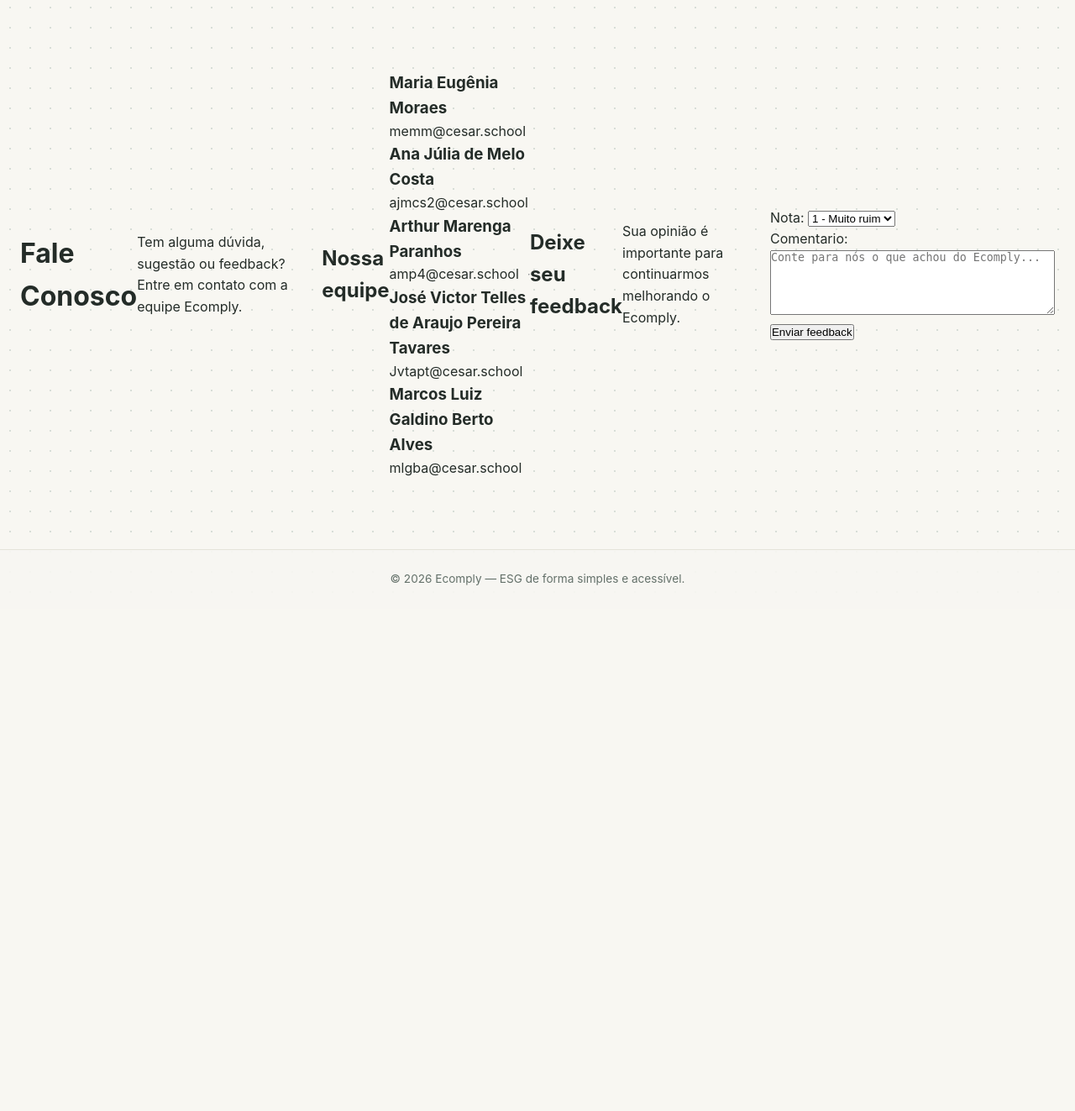
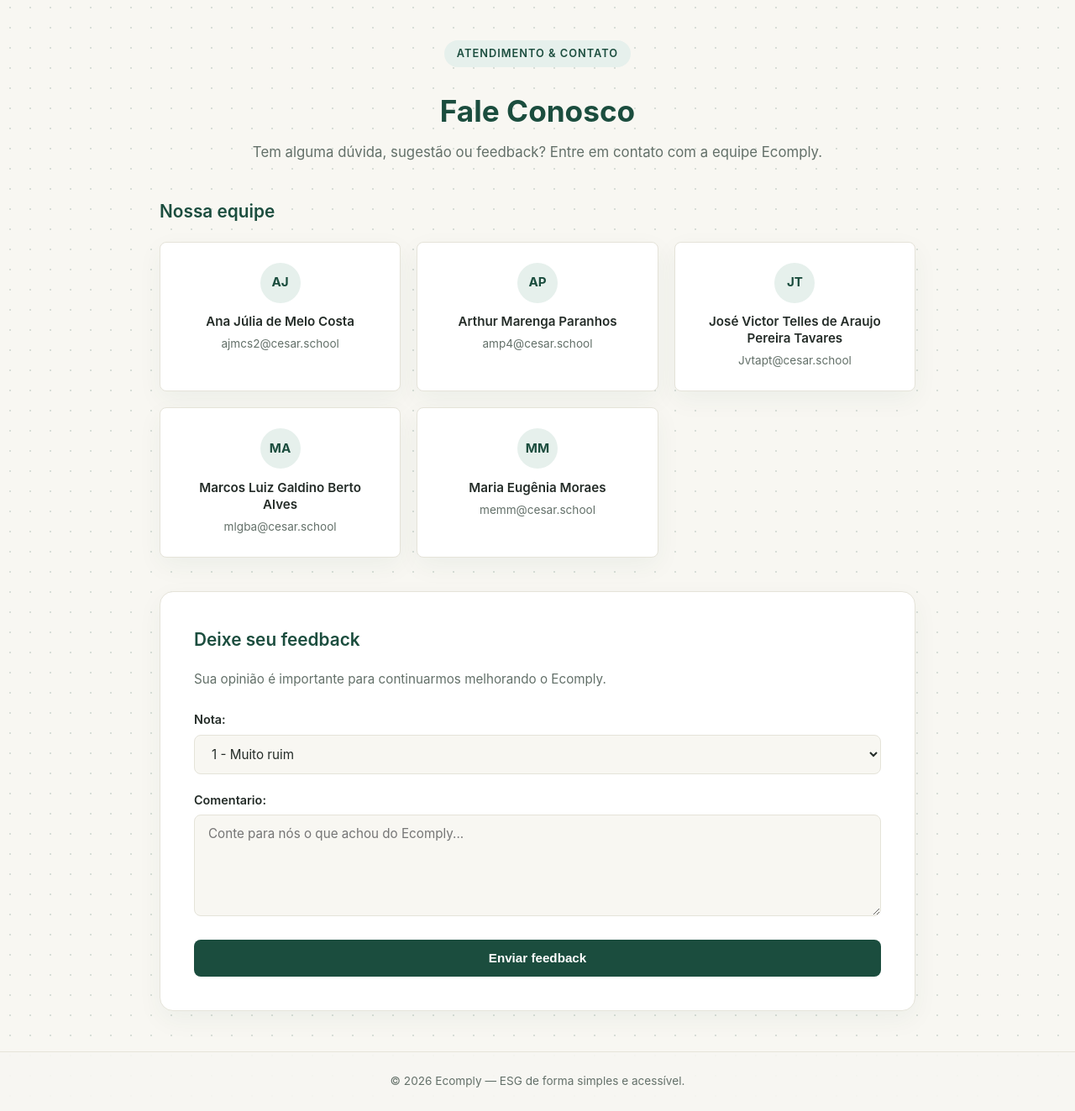
Before and after one commit to mariaeugeniamoraes/projeto_fds_2026.2, a Django app: page /fale-conosco/ in a window 1280 px wide. Shown: the part 75-1398 px from the top of the page at 84% size. Before the commit the page ends 772 px from the top, so only its background shows below. Run offline with Django 5.2, Linux system fonts and the light colour scheme; the visitor is signed in with stand-in values (Sample User, id 1).

Commit message:
Refina o feedbak.html e cria o CSS para o mesmo.

```diff
--- a/core/static/core/css/style.css
+++ b/core/static/core/css/style.css
@@ -260,3 +260,167 @@ a {
         padding: 2rem 1.2rem;
     }
 }
+
+/* ==========================================
+   9. PÁGINA DE FEEDBACK / FALE CONOSCO
+   ========================================== */
+.feedback-container {
+    width: 100%;
+    max-width: 900px;
+    margin: 0 auto;
+    display: flex;
+    flex-direction: column;
+    gap: 2.5rem;
+}
+
+.feedback-header {
+    text-align: center;
+}
+
+.page-title {
+    font-size: clamp(1.8rem, 3.5vw, 2.2rem);
+    color: var(--primary-green);
+    font-weight: 700;
+    margin-bottom: 0.5rem;
+}
+
+.page-subtitle {
+    font-size: 1.05rem;
+    color: var(--text-muted);
+}
+
+.section-title {
+    font-size: 1.3rem;
+    color: var(--primary-green);
+    margin-bottom: 1.2rem;
+    font-weight: 600;
+}
+
+/* Grid da Equipe */
+.team-grid {
+    display: grid;
+    grid-template-columns: repeat(auto-fit, minmax(240px, 1fr));
+    gap: 1.2rem;
+}
+
+.team-card {
+    background-color: var(--card-bg);
+    border: 1px solid var(--border-color);
+    border-radius: var(--radius-sm);
+    padding: 1.5rem;
+    display: flex;
+    flex-direction: column;
+    align-items: center;
+    text-align: center;
+    box-shadow: var(--shadow-subtle);
+    transition: transform 0.2s ease, border-color 0.2s ease;
+}
+
+.team-card:hover {
+    transform: translateY(-2px);
+    border-color: var(--primary-green);
+}
+
+.member-avatar {
+    width: 48px;
+    height: 48px;
+    border-radius: 50%;
+    background-color: var(--accent-green-light);
+    color: var(--primary-green);
+    font-weight: 700;
+    font-size: 0.95rem;
+    display: flex;
+    align-items: center;
+    justify-content: center;
+    margin-bottom: 0.8rem;
+}
+
+.member-name {
+    font-size: 0.95rem;
+    font-weight: 600;
+    color: var(--text-main);
+    margin-bottom: 0.4rem;
+    line-height: 1.3;
+}
+
+.member-email {
+    font-size: 0.85rem;
+    color: var(--text-muted);
+    word-break: break-all;
+}
+
+.member-email:hover {
+    color: var(--primary-green);
+    text-decoration: underline;
+}
+
+/* Card do Formulário de Feedback */
+.feedback-form-card {
+    background-color: var(--card-bg);
+    border: 1px solid var(--border-color);
+    border-radius: var(--radius-lg);
+    padding: 2.5rem;
+    box-shadow: var(--shadow-subtle);
+}
+
+.form-description {
+    font-size: 0.95rem;
+    color: var(--text-muted);
+    margin-bottom: 1.5rem;
+}
+
+/* Estilização dos Campos do Form Django (form.as_p) */
+.django-form-fields p {
+    margin-bottom: 1.2rem;
+    display: flex;
+    flex-direction: column;
+    gap: 0.4rem;
+}
+
+.django-form-fields label {
+    font-size: 0.9rem;
+    font-weight: 600;
+    color: var(--text-main);
+}
+
+.django-form-fields input,
+.django-form-fields textarea,
+.django-form-fields select {
+    width: 100%;
+    padding: 0.75rem 1rem;
+    font-size: 0.95rem;
+    font-family: inherit;
+    border: 1px solid var(--border-color);
+    border-radius: var(--radius-sm);
+    background-color: var(--bg-color);
+    color: var(--text-main);
+    outline: none;
+    transition: border-color 0.2s ease, box-shadow 0.2s ease;
+}
+
+.django-form-fields textarea {
+    min-height: 120px;
+    resize: vertical;
+}
+
+.django-form-fields input:focus,
+.django-form-fields textarea:focus,
+.django-form-fields select:focus {
+    border-color: var(--primary-green);
+    box-shadow: 0 0 0 3px var(--accent-green-light);
+}
+
+.btn-block {
+    width: 100%;
+    margin-top: 0.5rem;
+}
+
+.auth-notice {
+    text-align: center;
+    padding: 1rem 0;
+}
+
+.auth-notice p {
+    color: var(--text-muted);
+    margin-bottom: 1.2rem;
+}
--- a/core/templates/core/feedback.html
+++ b/core/templates/core/feedback.html
@@ -4,96 +4,84 @@
 Fale Conosco | Ecomply
 {% endblock %}
 
+{% block content %}
+<section class="feedback-container">
 
-{% block content %}
-
-    <h1>Fale Conosco</h1>
-
-    <p>
-        Tem alguma dúvida, sugestão ou feedback?
-        Entre em contato com a equipe Ecomply.
+    <!-- Cabeçalho-->
+    <div class="feedback-header">
+        <span class="badge">Atendimento & Contato</span>
+        <h1 class="page-title">Fale Conosco</h1>
+        <p class="page-subtitle">
+            Tem alguma dúvida, sugestão ou feedback? Entre em contato com a equipe Ecomply.
         </p>
-
-
-    <h2>Nossa equipe</h2>
-
-    <div>
-
-        <h3>Maria Eugênia Moraes</h3>
-        <p>
-            <a href="mailto:memm@cesar.school">
-                memm@cesar.school
-            </a>
-        </p>
-
-        <h3>Ana Júlia de Melo Costa</h3>
-        <p>
-            <a href="mailto:ajmcs2@cesar.school">
-                ajmcs2@cesar.school
-            </a>
-        </p>
-
-        <h3>Arthur Marenga Paranhos</h3>
-        <p>
-            <a href="mailto:amp4@cesar.school">
-                amp4@cesar.school
-            </a>
-        </p>
-
-        <h3>José Victor Telles de Araujo Pereira Tavares</h3>
-        <p>
-            <a href="mailto:Jvtapt@cesar.school">
-                Jvtapt@cesar.school
-            </a>
-        </p>
-
-        <h3>Marcos Luiz Galdino Berto Alves</h3>
-        <p>
-            <a href="mailto:mlgba@cesar.school">
-                mlgba@cesar.school
-            </a>
-        </p>
-
     </div>
 
+    <!-- Seção da Equipe -->
+    <section class="team-section">
+        <h2 class="section-title">Nossa equipe</h2>
 
-    <hr>
+        <div class="team-grid">
+            <div class="team-card">
+                <div class="member-avatar">AJ</div>
+                <h3 class="member-name">Ana Júlia de Melo Costa</h3>
+                <a href="mailto:ajmcs2@cesar.school" class="member-email">ajmcs2@cesar.school</a>
+            </div>
 
+            <div class="team-card">
+                <div class="member-avatar">AP</div>
+                <h3 class="member-name">Arthur Marenga Paranhos</h3>
+                <a href="mailto:amp4@cesar.school" class="member-email">amp4@cesar.school</a>
+            </div>
 
-    <h2>Deixe seu feedback</h2>
+            <div class="team-card">
+                <div class="member-avatar">JT</div>
+                <h3 class="member-name">José Victor Telles de Araujo Pereira Tavares</h3>
+                <a href="mailto:Jvtapt@cesar.school" class="member-email">Jvtapt@cesar.school</a>
+            </div>
 
-    <p>
+            <div class="team-card">
+                <div class="member-avatar">MA</div>
+                <h3 class="member-name">Marcos Luiz Galdino Berto Alves</h3>
+                <a href="mailto:mlgba@cesar.school" class="member-email">mlgba@cesar.school</a>
+            </div>
+
+            <div class="team-card">
+                <div class="member-avatar">MM</div>
+                <h3 class="member-name">Maria Eugênia Moraes</h3>
+                <a href="mailto:memm@cesar.school" class="member-email">memm@cesar.school</a>
+            </div>
+        </div>
+    </section>
+
+    <!-- Seção do Formulário e Autenticação-->
+    <section class="feedback-form-card">
+        <h2 class="section-title">Deixe seu feedback</h2>
+        <p class="form-description">
             Sua opinião é importante para continuarmos melhorando o Ecomply.
         </p>
 
         {% if user.is_authenticated %}
-
-        <form method="POST">
-
+            <form method="POST" class="feedback-form">
                 {% csrf_token %}
 
+                <div class="django-form-fields">
                     {{ form.as_p }}
+                </div>
 
-            <button type="submit">
+                <button type="submit" class="btn btn-primary btn-block">
                     Enviar feedback
                 </button>
+            </form>
+        {% else %}
+            <div class="auth-notice">
+                <p>Para enviar um feedback, você precisa estar conectado à sua conta.</p>
+                <div class="cta-buttons">
+                    <a href="{% url 'login' %}" class="btn btn-primary">Entrar</a>
+                    <a href="{% url 'cadastro' %}" class="btn btn-secondary">Criar conta</a>
+                </div>
+            </div>
+        {% endif %}
+    </section>
 
-        </form>
-
-    {% else %}
-
-        <p>
-            Para enviar um feedback, você precisa estar conectado à sua conta.
-        </p>
-
-        <a href="{% url 'login' %}">
-            Entrar
-        </a>
-
-        <a href="{% url 'cadastro' %}">
-            Criar conta
-        </a>
-
-    {% endif %}
-
+</section>
 {% endblock %}
```
Lines whose indentation alone changed are shown as unchanged.
